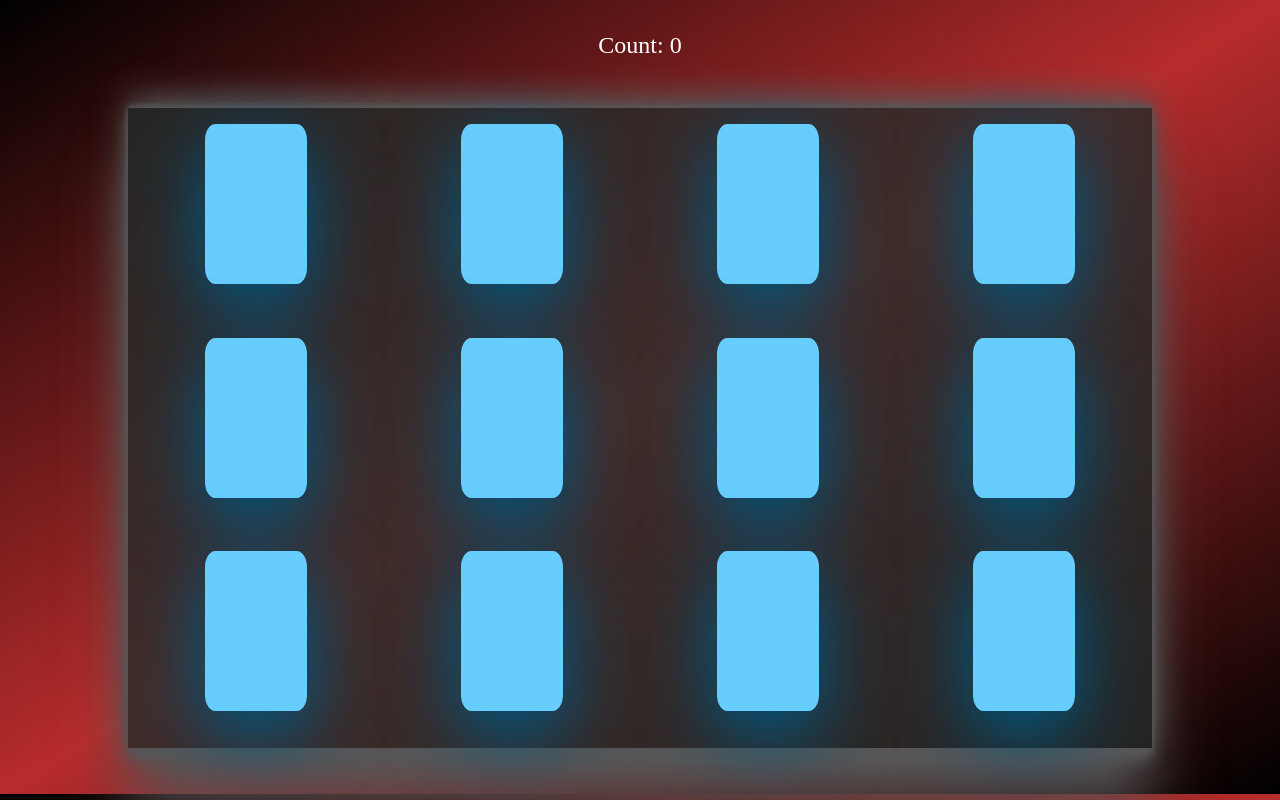
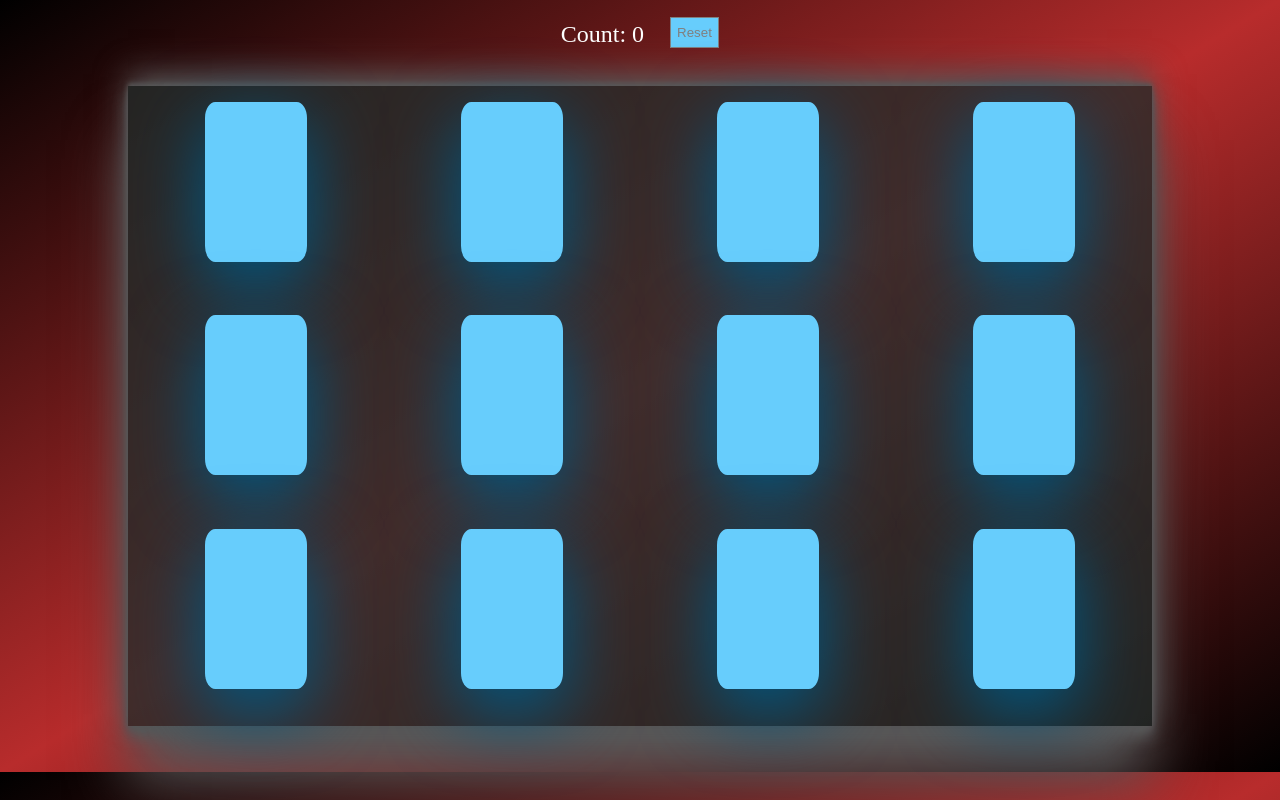
Before and after one commit to ashish-m-bhat/PictureMemory, a website built with Parcel: page index.html in a window 1280 px wide. Built offline with nearby package versions, Linux system fonts and the light colour scheme.

Commit message:
Added reset functionality

```diff
--- a/index.html
+++ b/index.html
@@ -4,13 +4,17 @@
 <head>
 	<title>Parcel Sandbox</title>
 	<meta charset="UTF-8" />
-	<link rel="stylesheet" type="text/css" href="src/UI/styles/index.css"
+	<link rel="stylesheet" type="text/css" href="src/UI/styles/index.css">
 </head>
 
 <body>
-	<div id="app"></div>
+	<div class='NavBar'>
 		<p class="counterPlaceholder">Count: <span id="countOfTriesLabel">0</span></p>
-		<div id="wrapperDiv"></div>
+		<button id='resetGameButton'>Reset</button>
+	</div>
+	<div id="wrapperDiv">
+
+	</div>
 	<script src="src/index.js" type="module"></script>
 </body>
 
--- a/src/UI/styles/index.css
+++ b/src/UI/styles/index.css
@@ -6,9 +6,30 @@ body{
     background-image: linear-gradient(to bottom right, black, rgb(184, 44, 44), black);
 }
 
+.NavBar{
+    display: flex;
+}
+
+#resetGameButton{
+    margin: 1vw;
+    margin-top: 0.7vw;
+    cursor: pointer;
+    background-color: #67cdfc;
+    color:gray;
+    padding: 0.5vw;
+    border: 1px solid gray;
+}
+
+#resetGameButton:hover{
+    background-image: linear-gradient(to bottom right, yellow, red, yellow);
+    color: white;
+
+}
+
 .counterPlaceholder{
     color: white;
     font-size: x-large;
+    margin: 1vw;
 }
 
 #wrapperDiv{
--- a/src/index.js
+++ b/src/index.js
@@ -1,6 +1,7 @@
 import checkIfWon from "./modules/checkIfWon.js";
 import createDivs from "./modules/createDivs.js";
 import evaluate from "./modules/evaluate.js";
+import resetGame from "./modules/resetGame.js";
 import showClickedTile from "./modules/showClickedTile.js";
 import shuffleTilesArray from "./modules/shuffleTilesArray.js";
 
@@ -23,6 +24,8 @@ tilesArray = shuffleTilesArray(tilesArray);
 createDivs(tilesArray);
 
 document.querySelector('#wrapperDiv').addEventListener('click', startGame);
+document.querySelector('#resetGameButton').addEventListener('click', resetGame);
+
 const countOfTriesLabel = document.querySelector('#countOfTriesLabel');
 const currentStack = [];
 let countOfTries=0;
--- /dev/null
+++ b/src/modules/resetGame.js
@@ -0,0 +1,7 @@
+// Reset the game by reloading the site
+
+const resetGame = () =>{
+    location.reload();
+}
+
+export default resetGame;
```
